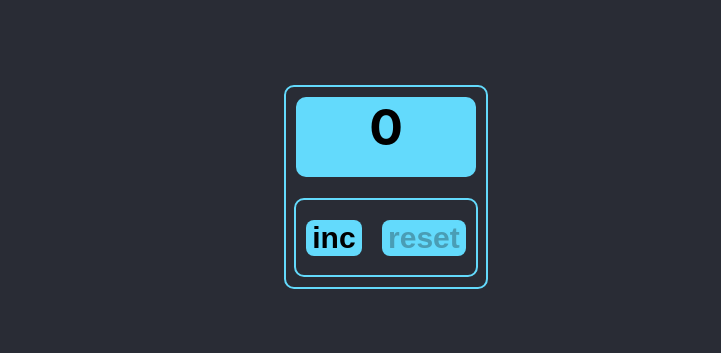
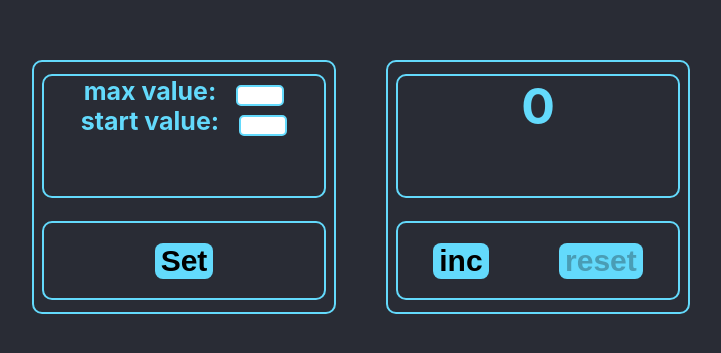
Before and after one commit to braivs/iti_counter, a React (Create React App) app: page / in a window 1280 px wide. Shown: the part 213-566 px from the top of the page, without its empty margins (254-975 px from the left). Built offline with nearby package versions, Linux system fonts and the light colour scheme.

Commit message:
counter 2 - progress

```diff
--- a/src/App.tsx
+++ b/src/App.tsx
@@ -1,10 +1,12 @@
 import React from 'react';
 import './App.css';
 import {Counter} from './components/Counter';
+import {Settings} from './components/Settings';
 
 function App() {
   return (
     <div className="App">
+      <Settings />
       <Counter />
     </div>
   );
--- a/src/components/ButtonUniversal.tsx
+++ b/src/components/Button.tsx
@@ -1,13 +1,13 @@
 import React from 'react';
 
-type ButtonButtonUniversalType = {
+type ButtonType = {
   title: string
   upCounter: () => void;
   resetCounter: () => void
   currentValue: number;
 }
 
-export function ButtonUniversal (props: ButtonButtonUniversalType) {
+export function Button (props: ButtonType) {
   let onClickHanlder;
   if (props.title === 'inc') onClickHanlder = props.upCounter;
   if (props.title === 'reset') onClickHanlder = props.resetCounter;
--- a/src/components/Counter.tsx
+++ b/src/components/Counter.tsx
@@ -1,6 +1,6 @@
 import React, {useState} from 'react';
-import s from './Counter.module.css'
-import {ButtonUniversal} from './ButtonUniversal';
+import s from './Universe.module.css'
+import {Button} from './Button';
 
 export function Counter () {
   let [value, setValue] = useState<number>(0)
@@ -14,27 +14,21 @@ export function Counter () {
     setValue(0);
   }
 
-  const valueClass = (value === 5) ? s.valueColor : ''
+  const valueClass = (value === 5) ? s.maxValueColor : ''
 
   return (
     <div className={s.mainContainer}>
       <div className={s.valueContainer}>
-        <span className={valueClass}>{value}</span>
+        <span className={`${s.value} ${valueClass}`}>{value}</span>
       </div>
-      {/*вариант с двумя компонентами*/}
-      {/*<div className={s.buttonContainer}>
-        <ButtonInc upCounter={upCounter} currentValue={value}/>
-        <ButtonReset resetCounter={resetCounter} currentValue={value}/>
-      </div>*/}
-      {/*вариант с одним компонентом*/}
       <div className={s.buttonContainer}>
-        <ButtonUniversal
+        <Button
           title = 'inc'
           upCounter={upCounter}
           resetCounter={resetCounter}
           currentValue={value}
         />
-        <ButtonUniversal
+        <Button
           title = 'reset'
           upCounter={upCounter}
           resetCounter={resetCounter}
--- /dev/null
+++ b/src/components/Settings.module.css
@@ -0,0 +1,12 @@
+.sText {
+  font-size: 25px;
+  color: #63DAFC;
+}
+
+input {
+  width: 40px;
+  margin-left: 20px;
+  text-align: center;
+  border: 2px solid #63DAFC;
+  border-radius: 5px;
+}
--- /dev/null
+++ b/src/components/Settings.tsx
@@ -0,0 +1,35 @@
+import React, {useState} from 'react';
+import sU from './Universe.module.css'
+import {Button} from './Button';
+import sS from './Settings.module.css'
+
+export function Settings() {
+
+  return (
+    <div className={sU.mainContainer}>
+      <div className={sU.valueContainer}>
+        <div className={sS.sText}>
+          <span>max value:</span>
+          <input type="number"/>
+        </div>
+        <div className={sS.sText}>
+          <span>start value:</span>
+          <input type="number"/>
+        </div>
+
+      </div>
+      {/*вариант с двумя компонентами*/}
+      {/*<div className={s.buttonContainer}>
+        <ButtonInc upCounter={upCounter} currentValue={value}/>
+        <ButtonReset resetCounter={resetCounter} currentValue={value}/>
+      </div>*/}
+      {/*вариант с одним компонентом*/}
+      <div className={sU.buttonContainer}>
+        <Button title='Set'
+                upCounter={() => {}}
+                resetCounter={() => {}}
+                currentValue={1} />
+      </div>
+    </div>
+  )
+}
--- a/src/components/Counter.module.css
+++ b/src/components/Universe.module.css
@@ -3,17 +3,19 @@
   flex-direction: column;
   border: 2px solid #63DAFC;
   border-radius: 10px;
-  width: 200px;
-  height: 200px;
+  width: 300px;
+  height: 250px;
   align-items: center;
   font-size: 50px;
   justify-content: space-around;
+  margin-right: 50px;
 }
 
 .valueContainer {
-  background: #63DAFC;
-  width: 180px;
-  height: 80px;
+  border: 2px solid #63DAFC;
+  background: #292C35;
+  width: 280px;
+  height: 120px;
   text-align: center;
   border-radius: 10px;
   font-weight: bold;
@@ -22,9 +24,8 @@
 .buttonContainer {
   display: flex;
   justify-content: space-around;
-  /*align-items: center;*/
   border: 2px solid #63DAFC;
-  width: 180px;
+  width: 280px;
   border-radius: 10px;
   padding-bottom: 15px;
 }
@@ -34,9 +35,13 @@ button {
   border: none;
   border-radius: 8px;
   font-weight: bold;
-
+  cursor: pointer;
 }
 
-.valueColor {
+.value {
+  color: #63DAFC;
+}
+
+.maxValueColor {
   color: cadetblue;
 }
```
Also changed, not shown: src/components/ButtonInc.tsx (deleted, +0 -17 lines), src/components/ButtonReset.tsx (deleted, +0 -17 lines), 1 other file (tests, documents, lock files or other folders).
